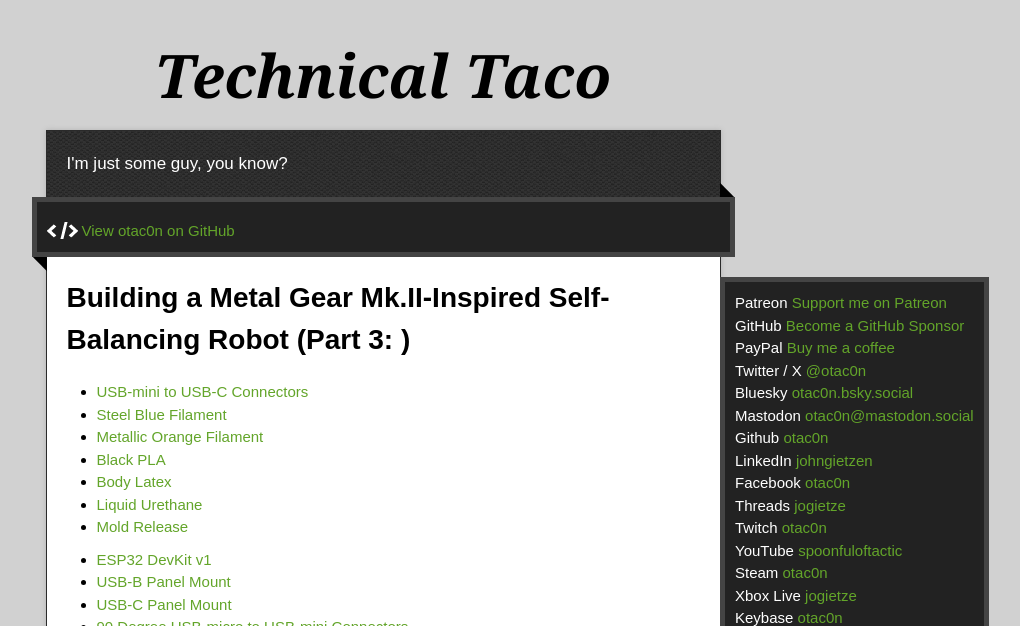
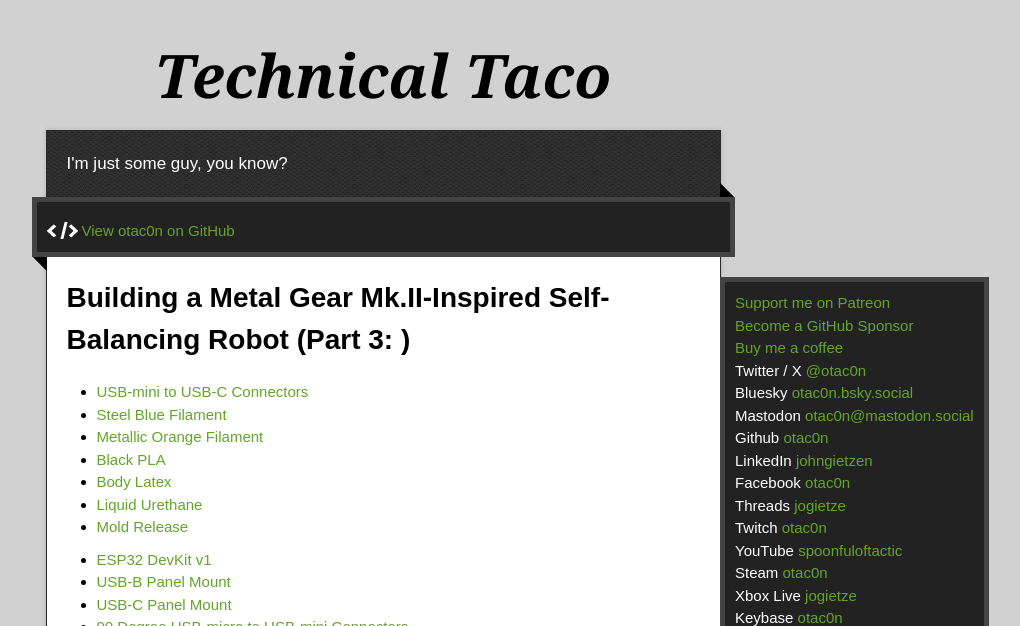
Before and after one commit to otac0n/otac0n.github.com, a Jekyll site: the page built from _posts/2026-03-25-building.md, in a window 1280 px wide, cut to the strip 0-626 px from the top of the page. Shown: the whole strip, without its empty margins (257-1277 px from the left). Built offline with Jekyll 4.4.1, drawn with Linux system fonts in a browser that asks for light colours; Markdown is read by kramdown in place of the engine named in the settings; comment, search, counter and statistics services are not loaded.

Commit message:
Links update.

```diff
--- a/_includes/_links.html
+++ b/_includes/_links.html
@@ -2,7 +2,9 @@
 {% for link in site.data.links %}
   <li>
     {% unless link.flair %}
+    {% unless link.text %}
       {{ link.site }}
+    {% endunless %}
     {% endunless %}
     <a href="{{ link.url }}" target="_blank" rel="noopener">
     {% if link.flair %}
```
